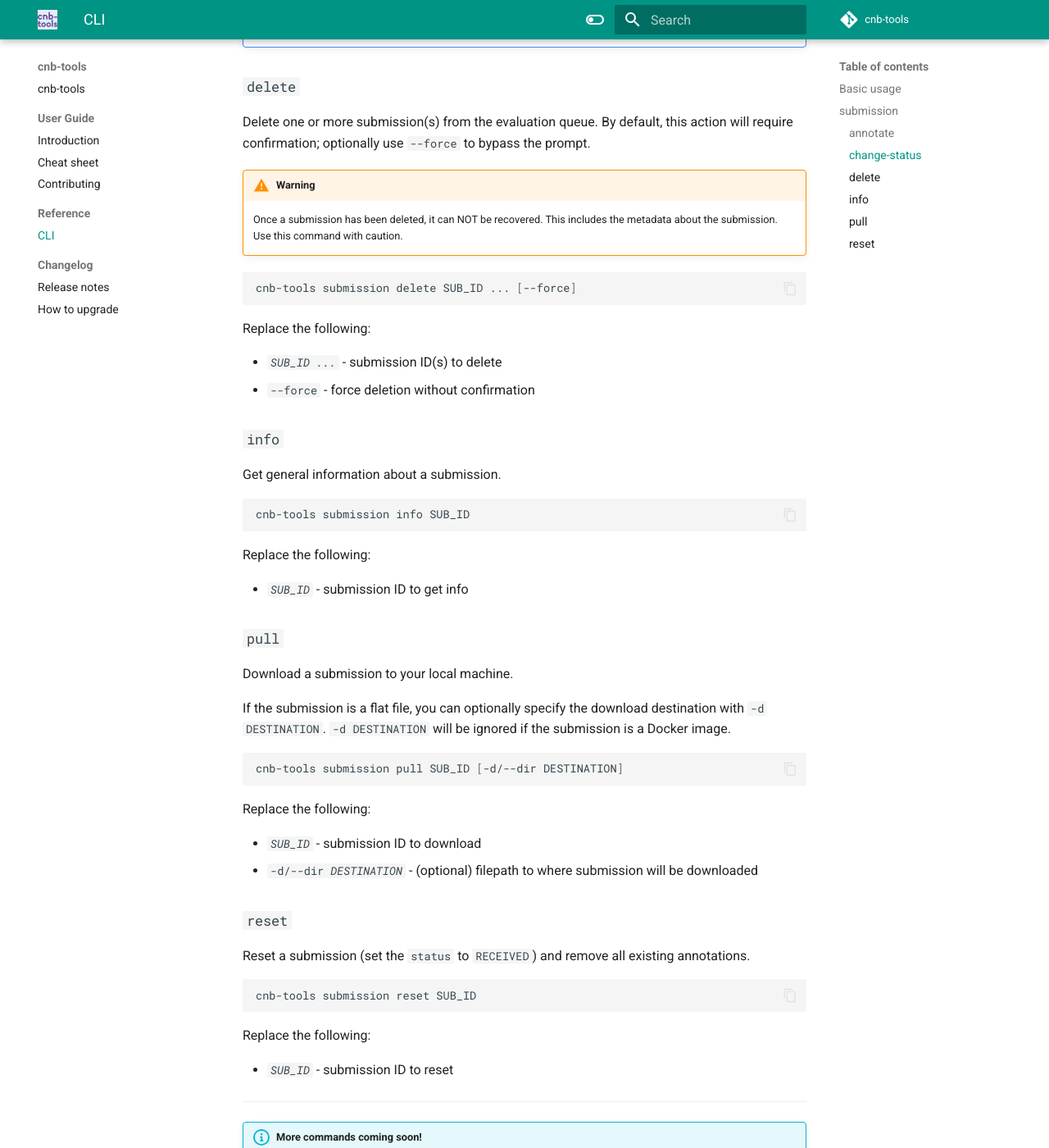
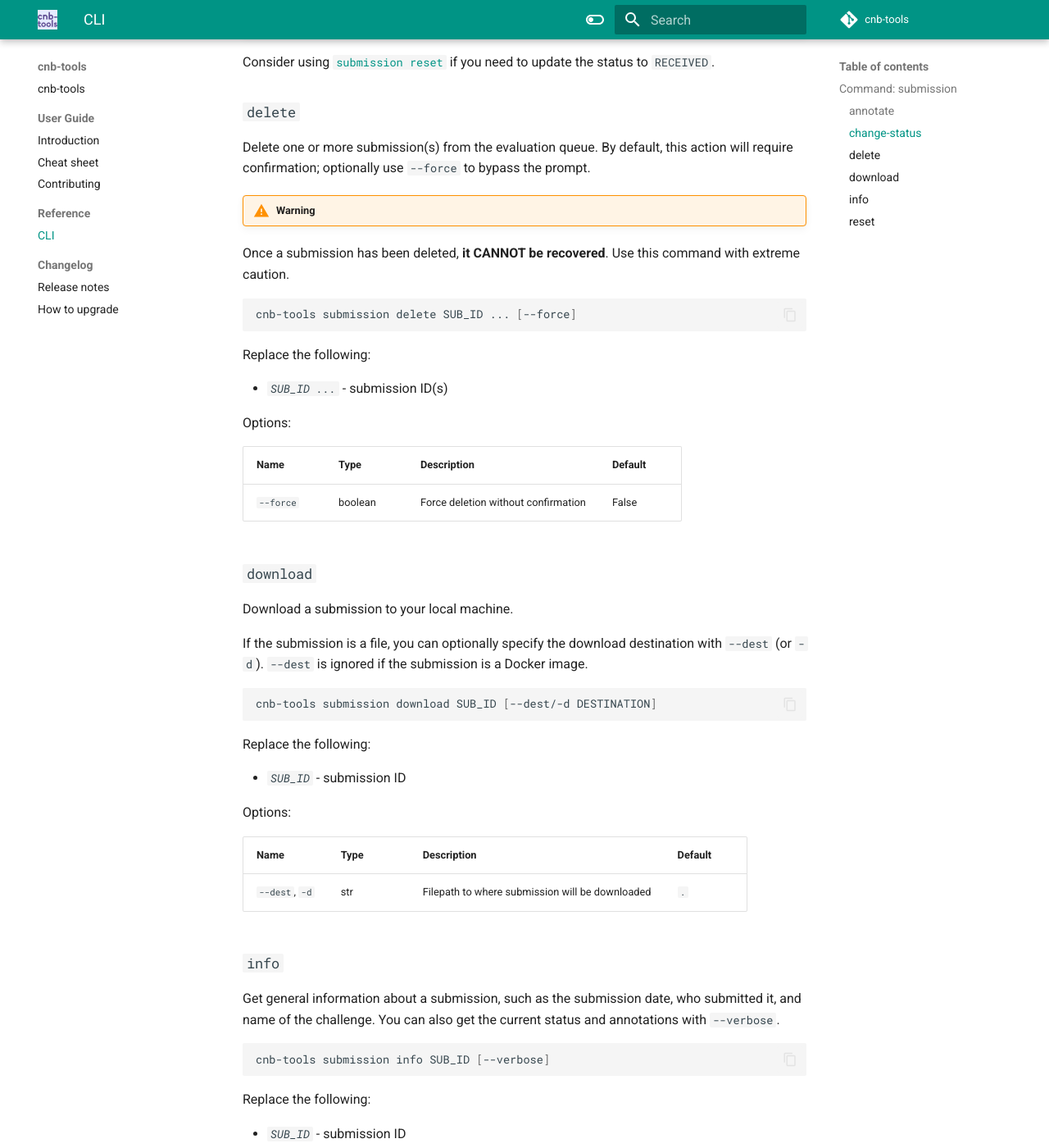
Before and after one commit to Sage-Bionetworks-Challenges/cnb-tools, an MkDocs documentation site: the page built from docs/reference/cli.md, in a window 1280 px wide and 1400 px high, scrolled down 1375 px. Shown: the whole window at 82% size. Built offline with MkDocs 1.6.1 and Material for MkDocs 9.7.7, drawn with Linux system fonts in a browser that asks for light colours; comment, search, counter and statistics services are not loaded; some of the changed text lies outside the part shown.

Commit message:
update docs

````diff
--- a/docs/reference/cli.md
+++ b/docs/reference/cli.md
@@ -1,6 +1,5 @@
-## Basic usage
+<!--termynal -->
 
-<!--termynal -->
 ```
 (cnb-tools) $ cnb-tools
 Manage challenges on Synapse.org from the CLI
@@ -11,53 +10,57 @@ Enter `cnb-tools --help` for usage information.
 # Get the current version
 (cnb-tools) $ cnb-tools --version
 cnb-tools v0.2.0
+
+
+# Basic usage
+(cnb-tools) $ cnb-tools COMMAND ARGS [OPTIONS]
 ```
 
 ---
 
-## `submission`
+## Command: `submission`
+
+Manage submissions on Synapse, e.g. download prediction file/Docker model,
+view submission metadata, update submission status, etc.
 
 ### `annotate`
 
-Annotate a submission.  Existing annotations will be replaced with
-the new values from the JSON file.
+Annotate a submission using a JSON file. This subcommand can be used to update
+existing annotations with new values.
 
 ```bash
-cnb-tools submission annotate SUB_ID JSON_FILE
+cnb-tools submission annotate SUB_ID JSON_FILE [--verbose]
 ```
 
 Replace the following:
 
-* _`SUB_ID`_ - submission ID to annotate
-* _`JSON_FILE`_ - filepath to JSON file containing annotations as
-        key-value pairs
+- _`SUB_ID`_ - submission ID
+- _`JSON_FILE`_ - filepath to JSON file containing annotations as
+  key-value pairs
 
+Options:
+
+| Name        | Type    | Description                                        | Default |
+| ----------- | ------- | -------------------------------------------------- | ------- |
+| `--verbose` | boolean | Output all submission annotations after annotating | False   |
 
 ### `change-status`
 
-Update a submission status to one of:
-
-* `RECEIVED`
-* `VALIDATED`
-* `INVALID`
-* `SCORED`
-* `ACCEPTED`
-* `OPEN`
-* `CLOSED`
+Update the submission status of one or more submission(s).
 
 ```bash
-cnb-tools submission change-status SUB_ID STATUS
+cnb-tools submission change-status SUB_ID ... NEW_STATUS
 ```
 
 Replace the following:
 
-* _`SUB_ID`_ - submission ID to update
-* _`STATUS`_ - new status
+- _`SUB_ID ...`_ - submission ID(s)
+- _`NEW_STATUS`_ - one of: `RECEIVED` | `VALIDATED` | `INVALID` | `SCORED` |
+  `ACCEPTED` | `CLOSED`
 
 !!!Note
-    Consider using [`reset`](#reset) if you need to update the status to
-    `RECEIVED`.
-
+Consider using [`submission reset`](#reset) if you need to update the status to
+`RECEIVED`.
 
 ### `delete`
 
@@ -66,9 +69,8 @@ this action will require confirmation; optionally use `--force` to bypass
 the prompt.
 
 !!!Warning
-    Once a submission has been deleted, it can NOT be recovered.  This
-    includes the metadata about the submission.  Use this command with
-    caution.
+Once a submission has been deleted, **it CANNOT be recovered**. Use this
+command with extreme caution.
 
 ```bash
 cnb-tools submission delete SUB_ID ... [--force]
@@ -76,46 +78,58 @@ cnb-tools submission delete SUB_ID ... [--force]
 
 Replace the following:
 
-* _`SUB_ID ...`_ - submission ID(s) to delete
-* `--force` - force deletion without confirmation
+- _`SUB_ID ...`_ - submission ID(s)
 
+Options:
 
-### `info`
+| Name      | Type    | Description                         | Default |
+| --------- | ------- | ----------------------------------- | ------- |
+| `--force` | boolean | Force deletion without confirmation | False   |
 
-Get general information about a submission.
+### `download`
+
+Download a submission to your local machine.
+
+If the submission is a file, you can optionally specify the download destination
+with `--dest` (or `-d`). `--dest` is ignored if the submission is a Docker image.
 
 ```bash
-cnb-tools submission info SUB_ID
+cnb-tools submission download SUB_ID [--dest/-d DESTINATION]
 ```
 
 Replace the following:
 
-* _`SUB_ID`_ - submission ID to get info
+- _`SUB_ID`_ - submission ID
 
+Options:
 
-### `pull`
+| Name           | Type | Description                                     | Default |
+| -------------- | ---- | ----------------------------------------------- | ------- |
+| `--dest`, `-d` | str  | Filepath to where submission will be downloaded | `.`     |
 
-Download a submission to your local machine.
+### `info`
 
-If the submission is a flat file, you can optionally specify the download
-destination with `-d DESTINATION`.  `-d DESTINATION` will be ignored if
-the submission is a Docker image.
+Get general information about a submission, such as the submission date, who
+submitted it, and name of the challenge. You can also get the current status
+and annotations with `--verbose`.
 
 ```bash
-cnb-tools submission pull SUB_ID [-d/--dir DESTINATION]
+cnb-tools submission info SUB_ID [--verbose]
 ```
 
 Replace the following:
 
-* _`SUB_ID`_ - submission ID to download
-* `-d/--dir `_`DESTINATION`_ - (optional) filepath to where submission
-    will be downloaded
+- _`SUB_ID`_ - submission ID
 
+Options:
+
+| Name        | Type    | Description                                  | Default |
+| ----------- | ------- | -------------------------------------------- | ------- |
+| `--verbose` | boolean | Output the submission status and annotations | False   |
 
 ### `reset`
 
-Reset a submission (set the `status` to `RECEIVED`) and remove all
-existing annotations.
+Reset a submission (set the `status` to `RECEIVED`).
 
 ```bash
 cnb-tools submission reset SUB_ID
@@ -123,7 +137,7 @@ cnb-tools submission reset SUB_ID
 
 Replace the following:
 
-* _`SUB_ID`_ - submission ID to reset
+- _`SUB_ID`_ - submission ID to reset
 
 ---
 
--- a/pyproject.toml
+++ b/pyproject.toml
@@ -11,7 +11,7 @@ readme = "README.md"
 repository = "https://github.com/Sage-Bionetworks-Challenges/cnb-tools"
 documentation = "https://sage-bionetworks-challenges.github.io/cnb-tools"
 classifiers = [
-    "Development Status :: 2 - Pre-Alpha",
+    "Development Status :: 3 - Alpha",
     "Intended Audience :: Developers",
     "Intended Audience :: Science/Research",
     "License :: OSI Approved :: Apache Software License",
````
Also changed, not shown: 1 other file.
